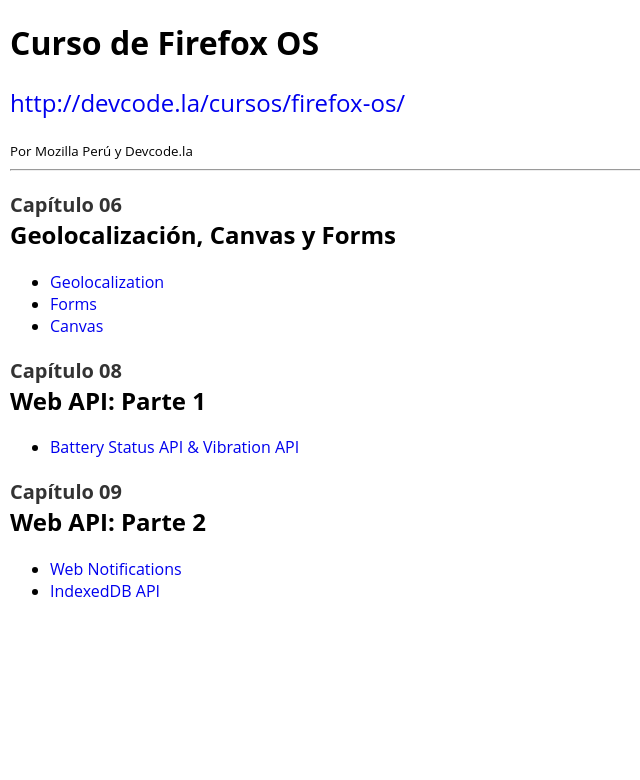
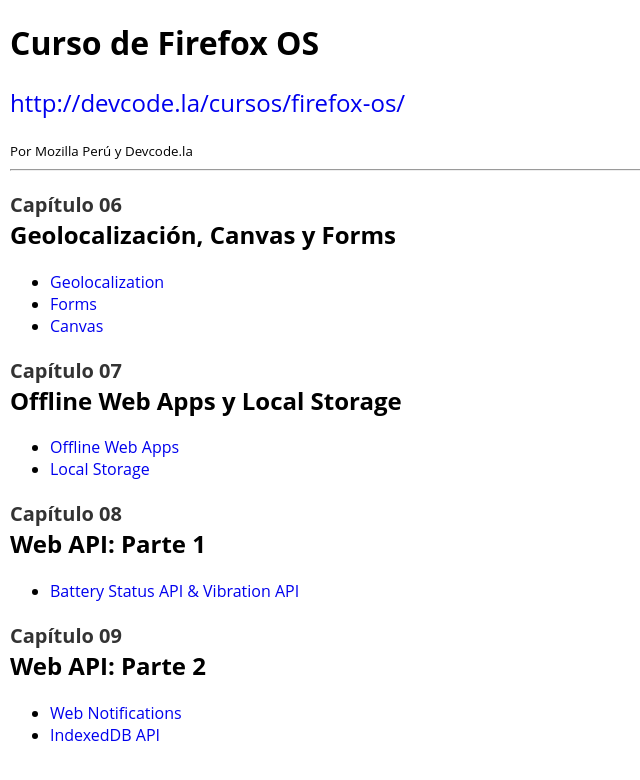
Before and after one commit to mozillaperu/curso-firefoxos, a plain HTML site: page index.html in a window 1280 px wide. Shown: the whole page, without its empty margins (0-640 px from the left). Drawn offline with Linux system fonts and the light colour scheme.

Commit message:
Enlace a Capítulo 7

```diff
--- a/index.html
+++ b/index.html
@@ -32,6 +32,21 @@
 	</article>
 	<article>
 	    <header>
+	        <h1><small>Capítulo 07</small> Offline Web Apps y Local Storage</h1>
+	    </header>
+	    <div>
+	        <ul>
+		        <li>
+		            <a href="Cap07/Offline/demo1.html"> Offline Web Apps</a>
+		        </li>
+		        <li>
+		            <a href="Cap07/LocalStorage/demo1.html"> Local Storage</a>
+		        </li>
+	        </ul>
+	    </div>
+	</article>
+	<article>
+	    <header>
 	        <h1><small>Capítulo 08</small> Web API: Parte 1</h1>
 	    </header>
 	    <div>
```
